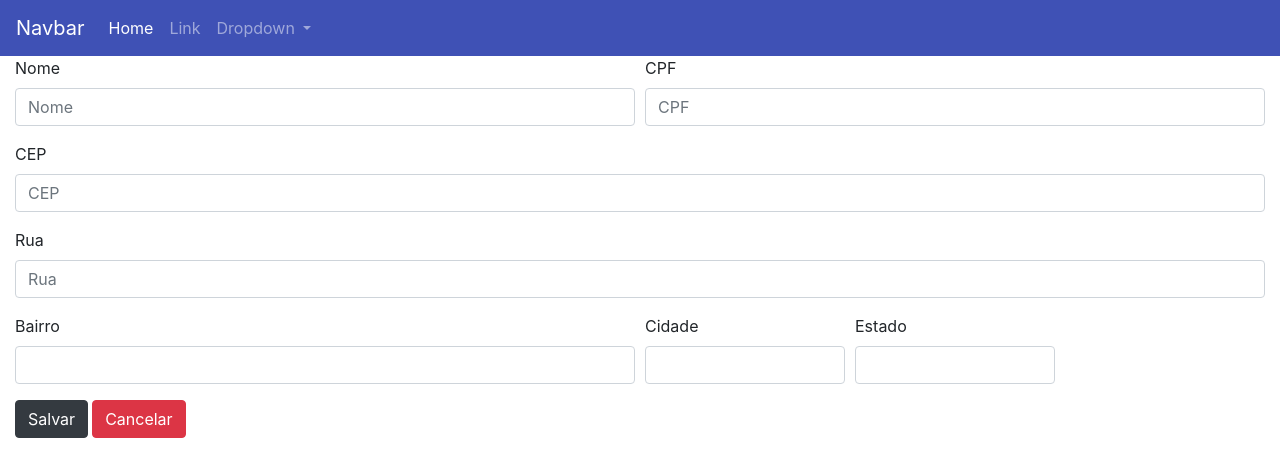
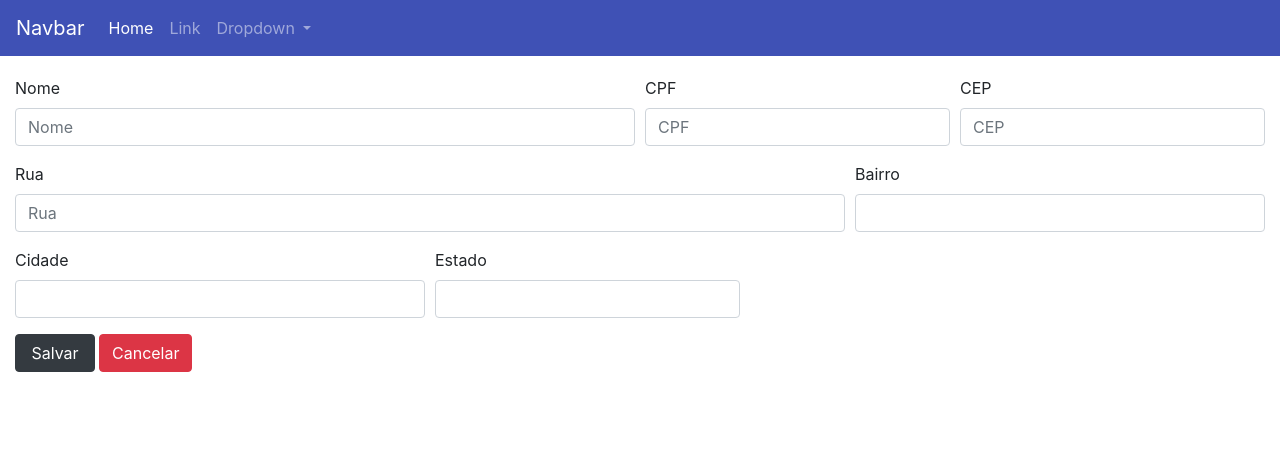
Before and after one commit to cassiorangel/BTG---Teste, an Angular app: page /lista-cliente in a window 1280 px wide. Both pictures are taken after a click on the button "Novo Cliente". Shown: the top 476 px of the page. Built offline with nearby package versions, Linux system fonts and the light colour scheme; data requests are answered from the project's data file.

Commit message:
Roto service grava

```diff
--- a/db.json
+++ b/db.json
@@ -9,6 +9,16 @@
       "bairro": "Inga",
       "localidade": "São Paulo",
       "uf": "SP"
+    },
+    {
+      "nome": "teste",
+      "cpf": 3212,
+      "cep": 909209310,
+      "logradouro": "dois",
+      "bairro": "salvw",
+      "localidade": "sao paulo",
+      "uf": "sp",
+      "id": 2
     }
   ]
 }
--- a/src/app/clientes/cliente-form/cliente-form.component.html
+++ b/src/app/clientes/cliente-form/cliente-form.component.html
@@ -1,41 +1,47 @@
-<form [formGroup]="profileForm">
+<form [formGroup]="profileForm" style="padding-top: 20px;">
     <div class="form-row">
         <div class="form-group col-md-6">
             <label for="inputEmail4">Nome</label>
             <input type="text" class="form-control" placeholder="Nome" formControlName="nome">
         </div>
-      <div class="form-group col-md-6">
+        <div class="form-group col-md-3">
             <label for="inputPassword4">CPF</label>
             <input type="number" class="form-control" placeholder="CPF" formControlName="cpf">
         </div>
-    </div>
-    <div class="form-group">
+        <div class="form-group col-md-3">
             <label for="inputAddress">CEP</label>
             <input type="number" class="form-control" placeholder="CEP" formControlName="cep">
         </div>
-    <div class="form-group">
+    </div>
+    <div class="form-row">
+        <div class="form-group col-md-8">
             <label for="inputAddress2">Rua</label>
             <input type="text" class="form-control" placeholder="Rua" formControlName="logradouro">
         </div>
-    <div class="form-row">
-      <div class="form-group col-md-6">
+
+        <div class="form-group col-md-4">
             <label for="inputCity">Bairro</label>
             <input type="text" class="form-control" formControlName="bairro">
         </div>
 
+    </div>
+
+    <div class="form-row">
 
 
-      <div class="form-group col-md-2">
+
+
+        <div class="form-group col-md-4">
             <label for="inputZip">Cidade</label>
             <input type="text" class="form-control" formControlName="localidade">
         </div>
 
-      <div class="form-group col-md-2">
+        <div class="form-group col-md-3">
             <label for="inputZip">Estado</label>
             <input type="text" class="form-control" formControlName="uf">
         </div>
     </div>
 
-    <button type="submit" class="btn btn-dark" (click)="onSubmit()" style="margin-right: 4px;">Salvar</button>
+    <button type="submit" class="btn btn-dark" (click)="onSubmit()" style="margin-right: 4px;min-width: 80px;">Salvar</button>
     <button type="submit" class="btn btn-danger" (click)="onCancel()">Cancelar</button>
 </form>
--- a/src/app/clientes/cliente-form/cliente-form.component.ts
+++ b/src/app/clientes/cliente-form/cliente-form.component.ts
@@ -1,5 +1,8 @@
 import { Component, OnInit } from '@angular/core';
 import { FormBuilder, FormGroup } from '@angular/forms';
+import { catchError } from 'rxjs/operators';
+import { ClienteService } from '../cliente.service';
+import { of } from 'rxjs';
 
 @Component({
   selector: 'app-cliente-form',
@@ -10,13 +13,15 @@ export class ClienteFormComponent implements OnInit {
 
   profileForm: FormGroup;
 
+  submitted: boolean = false;
+
   constructor(
-    private fb: FormBuilder
+    private fb: FormBuilder,
+    private clienteService: ClienteService
   ) { }
 
   ngOnInit(): void {
     this.profileForm = this.fb.group({
-      id: [''],
       nome: [''],
       cpf: [''],
       cep: [''],
@@ -28,14 +33,21 @@ export class ClienteFormComponent implements OnInit {
   }
 
   onSubmit() {
-    console.log(this.profileForm.value)
+    this.submitted = true;
+
+    let cliente = this.profileForm.value;
     if(this.profileForm.valid) {
-      console.log('Enviado')
+      this.clienteService.create(cliente)
+        .pipe(
+          catchError(err => of(console.log(err)))
+        ).subscribe(res => alert('Cliente cadastrado com sucesso!'))
     }
   }
 
   onCancel() {
-    console.log('On Cancel')
+    this.submitted = false;
+    this.profileForm.reset();
+    //console.log('On Cancel')
   }
 
 }
--- a/src/app/clientes/cliente.service.ts
+++ b/src/app/clientes/cliente.service.ts
@@ -2,6 +2,7 @@ import { environment } from './../../environments/environment';
 import { Cliente } from './../models/cliente';
 import { Injectable } from '@angular/core';
 import { HttpClient } from '@angular/common/http';
+import { take } from 'rxjs/operators';
 
 @Injectable({
   providedIn: 'root'
@@ -17,4 +18,7 @@ export class ClienteService {
   list() {
     return this.http.get<Cliente[]>(this.API)
   }
+  create(cliente) {
+    return this.http.post(this.API, cliente).pipe(take(1))
+  }
 }
```
Lines whose indentation alone changed are shown as unchanged.
